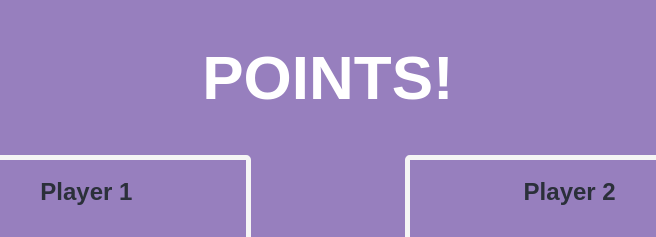
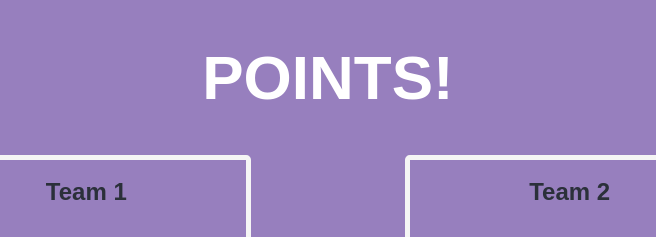
Before and after one commit to jonathonchilds/Scoreboard, a website built with Vite: page index.html in a window 1280 px wide. Shown: the top 237 px of the page, 312-968 px from the left. Built offline with nearby package versions, Linux system fonts and the light colour scheme.

Commit message:
Meets all basic requirements

```diff
--- a/index.html
+++ b/index.html
@@ -16,7 +16,7 @@
     </header>
     <main>
       <section class="team1">
-        <h2>Player 1</h2>
+        <h2>Team 1</h2>
         <h3>0</h3>
         <fieldset>
           <input type="text" placeholder="What do we call you?" />
@@ -31,7 +31,7 @@
       </section>
 
       <section class="team2">
-        <h2>Player 2</h2>
+        <h2>Team 2</h2>
         <h3>0</h3>
         <fieldset>
           <input type="text" placeholder="and what do we call YOU?" />
--- a/src/main.ts
+++ b/src/main.ts
@@ -24,7 +24,6 @@ function teamContent(id: string)
     {
       teamNameDisplay.innerText = (event.target as HTMLInputElement).value
     }
-
     teamNameInputBox.addEventListener('input', updateTeamName)
 
 
@@ -37,7 +36,6 @@ function teamContent(id: string)
       }
       else teamScoreCounter = teamScoreCounter
     }
-
     incrementScoreButton.addEventListener('click', incrementScore)
 
 
@@ -50,7 +48,6 @@ function teamContent(id: string)
       }
       else teamScoreCounter = teamScoreCounter
     }
-
     decreaseScoreButton.addEventListener('click', decreaseScore)
 
 
@@ -59,9 +56,7 @@ function teamContent(id: string)
       teamScoreCounter = 0
       teamScoreDisplay.textContent = `${teamScoreCounter}`
     }
-
     resetScoreButton.addEventListener('click', resetScore)
-
 
 }
 
```
